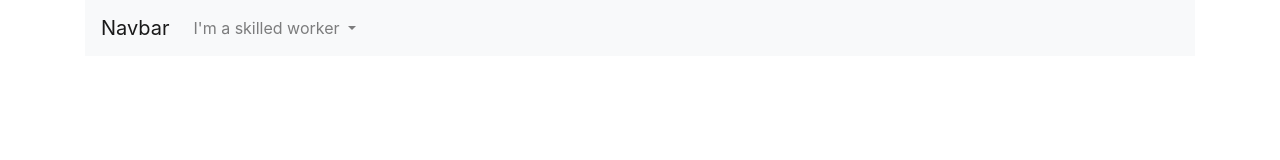
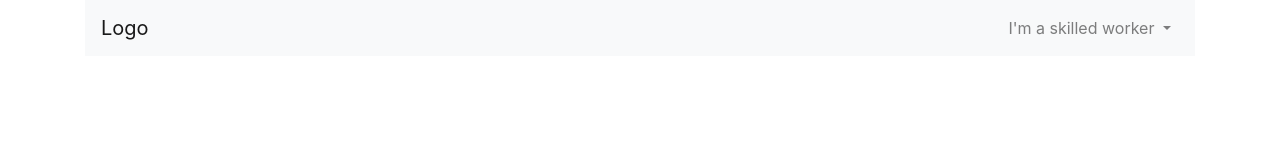
Before and after one commit to hiremi/hiremi.web, a plain HTML site: page index.html in a window 1280 px wide. Drawn offline with nearby package versions, Linux system fonts and the light colour scheme.

Commit message:
Updated Header Structure, Not Completed

```diff
--- a/css/style.css
+++ b/css/style.css
@@ -8,3 +8,10 @@
     padding: 250px 0 200px;
 
 }
+header{
+    position: absolute;
+    z-index: 10;
+    width: 100%;
+
+
+}
--- a/index.html
+++ b/index.html
@@ -16,7 +16,7 @@
     <header>
         <div class="container">
             <nav class="navbar navbar-expand-lg navbar-light bg-light">
-                <a class="navbar-brand" href="#">Navbar</a>
+                <a class="navbar-brand" href="#">Logo</a>
                 <button class="navbar-toggler" type="button" data-toggle="collapse"
                     data-target="#navbarSupportedContent" aria-controls="navbarSupportedContent" aria-expanded="false"
                     aria-label="Toggle navigation">
@@ -24,7 +24,7 @@
                 </button>
 
                 <div class="collapse navbar-collapse" id="navbarSupportedContent">
-                    <ul class="navbar-nav mr-auto">
+                    <ul class="navbar-nav ml-lg-auto">
                         <li class="nav-item dropdown">
                             <a class="nav-link dropdown-toggle" href="#" id="navbarDropdown" role="button"
                                 data-toggle="dropdown" aria-haspopup="true" aria-expanded="false">
```
